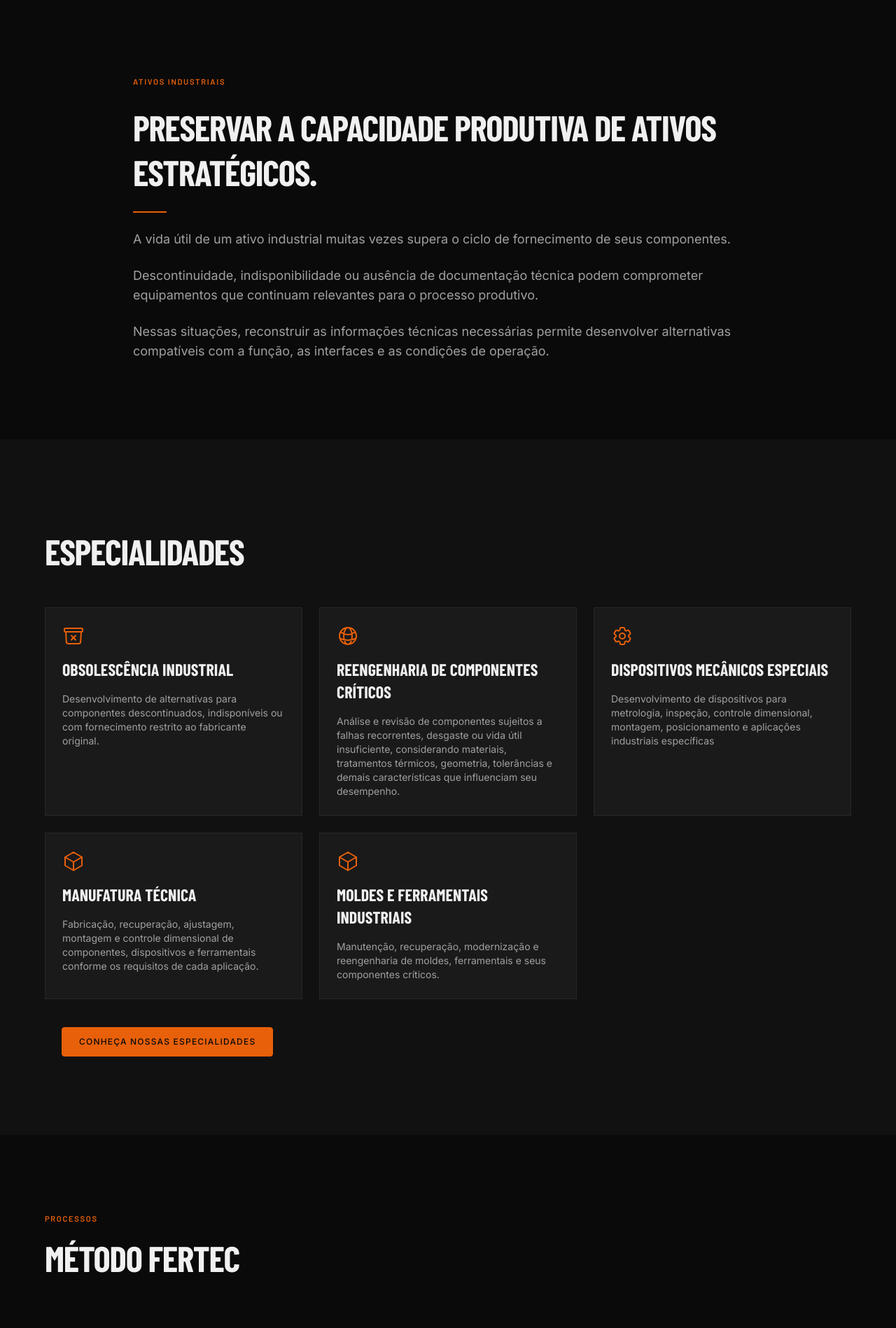
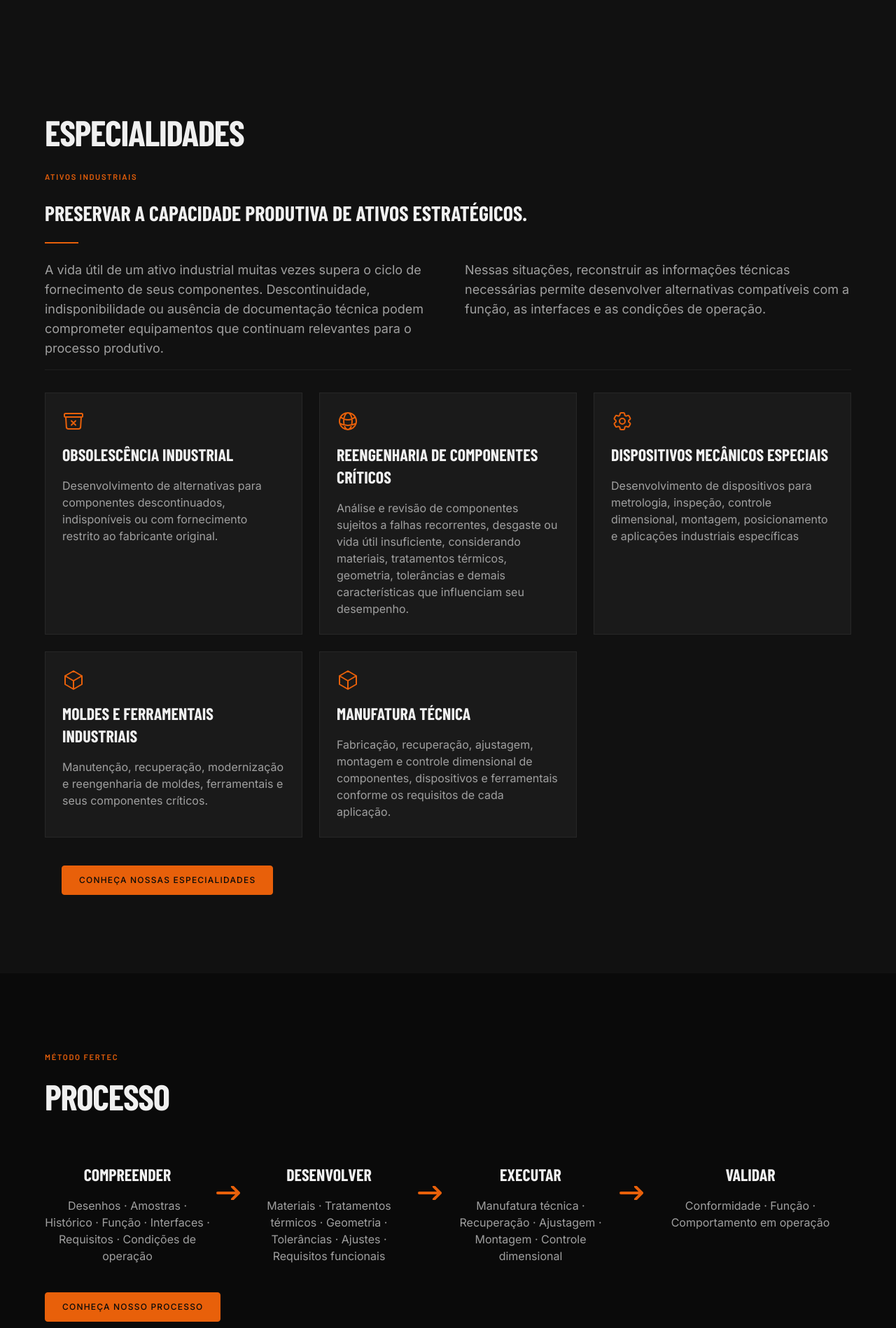
Before and after one commit to pupunha-dev/fertecv2, a Next.js app: page / in a window 1280 px wide. Shown: the part 880-2778 px from the top of the page at 70% size. Built offline with nearby package versions, Linux system fonts and the light colour scheme; a web font is replaced by a local one.

Commit message:
Novas atualizações

```diff
--- a/src/app/page.tsx
+++ b/src/app/page.tsx
@@ -1,5 +1,4 @@
 import HeroSection from "@/components/sections/HeroSection";
-import IndustrialAssetsSection from "@/components/sections/IndustrialAssetsSection";
 import PainPointsSection from "@/components/sections/PainPointsSection";
 import EngineeringSection from "@/components/sections/EngineeringSection";
 import ProcessFlowSection from "@/components/sections/ProcessFlowSection";
@@ -12,7 +11,6 @@
   return (
     <>
       <HeroSection />
-      <IndustrialAssetsSection />
       <PainPointsSection />
       {/* <EngineeringSection /> */}
       <ProcessFlowSection />
--- a/src/components/sections/IndustrialAssetsSection.tsx
+++ /dev/null
@@ -1,52 +0,0 @@
-"use client";
-
-import { motion } from "framer-motion";
-import Eyebrow from "@/components/ui/Eyebrow";
-import SectionTitle from "@/components/ui/SectionTitle";
-import OrangeRule from "@/components/ui/OrangeRule";
-import { fadeInUp, staggerContainer } from "@/lib/animations";
-
-export default function IndustrialAssetsSection() {
-  return (
-    <section className="bg-bg-void px-[clamp(1.5rem,5vw,4rem)] py-[7rem]">
-      <motion.div
-        initial="hidden"
-        whileInView="visible"
-        viewport={{ once: true, amount: 0.2 }}
-        variants={staggerContainer}
-        className="mx-auto flex max-w-[900px] flex-col gap-6"
-      >
-        <motion.div variants={fadeInUp}>
-          <Eyebrow>Ativos Industriais</Eyebrow>
-        </motion.div>
-
-        <motion.div variants={fadeInUp}>
-          <SectionTitle as="h2">
-            Preservar a capacidade produtiva de ativos estratégicos.
-          </SectionTitle>
-        </motion.div>
-
-        <motion.div variants={fadeInUp}>
-          <OrangeRule />
-        </motion.div>
-
-        <motion.p variants={fadeInUp} className="font-sans text-base text-text-secondary sm:text-lg">
-          A vida útil de um ativo industrial muitas vezes supera o ciclo de
-          fornecimento de seus componentes.
-        </motion.p>
-
-        <motion.p variants={fadeInUp} className="font-sans text-base text-text-secondary sm:text-lg">
-          Descontinuidade, indisponibilidade ou ausência de documentação
-          técnica podem comprometer equipamentos que continuam relevantes
-          para o processo produtivo.
-        </motion.p>
-
-        <motion.p variants={fadeInUp} className="font-sans text-base text-text-secondary sm:text-lg">
-          Nessas situações, reconstruir as informações técnicas necessárias
-          permite desenvolver alternativas compatíveis com a função, as
-          interfaces e as condições de operação.
-        </motion.p>
-      </motion.div>
-    </section>
-  );
-}
--- a/src/components/sections/PainPointsSection.tsx
+++ b/src/components/sections/PainPointsSection.tsx
@@ -11,6 +11,7 @@
 } from "@heroicons/react/24/outline";
 import Eyebrow from "@/components/ui/Eyebrow";
 import SectionTitle from "@/components/ui/SectionTitle";
+import OrangeRule from "@/components/ui/OrangeRule";
 import { fadeInUp, staggerContainer } from "@/lib/animations";
 import Button from "../ui/Button";
 
@@ -35,33 +36,58 @@
   },
   {
     icon: CubeIcon,
+    title: "MOLDES E FERRAMENTAIS INDUSTRIAIS",
+    description:
+      "Manutenção, recuperação, modernização e reengenharia de moldes, ferramentais e seus componentes críticos.",
+  },
+  {
+    icon: CubeIcon,
     title: "Manufatura técnica",
     description:
       "Fabricação, recuperação, ajustagem, montagem e controle dimensional de componentes, dispositivos e ferramentais conforme os requisitos de cada aplicação.",
   },
-  {
-    icon: CubeIcon,
-    title: "MOLDES E FERRAMENTAIS INDUSTRIAIS",
-    description:
-      "Manutenção, recuperação, modernização e reengenharia de moldes, ferramentais e seus componentes críticos.",
-  },
+
 ];
 
 export default function PainPointsSection() {
   return (
     <section className="bg-bg-deep px-[clamp(1.5rem,5vw,4rem)] py-[7rem]">
       <div className="mx-auto max-w-[1280px]">
-        {/* <Eyebrow>Desafios da Operação</Eyebrow> */}
-        <SectionTitle as="h2" className="mt-4 max-w-3xl">
-          Especialidades
-        </SectionTitle>
+        <div className="flex flex-col gap-6 border-b border-border-subtle pb-4">
+          <SectionTitle as="h2" className="mt-12 max-w-3xl">
+            Especialidades
+          </SectionTitle>
+
+          <Eyebrow>Ativos Industriais</Eyebrow>
+
+          <h3 className="font-display text-2xl font-bold uppercase text-text-primary sm:text-3xl">
+            Preservar a capacidade produtiva de ativos estratégicos.
+          </h3>
+
+          <OrangeRule />
+
+          <div className="grid grid-cols-1 gap-x-12 gap-y-4 lg:grid-cols-2">
+            <p className="font-sans text-base text-text-secondary sm:text-lg">
+              A vida útil de um ativo industrial muitas vezes supera o ciclo de
+              fornecimento de seus componentes. Descontinuidade, indisponibilidade
+              ou ausência de documentação técnica podem comprometer equipamentos
+              que continuam relevantes para o processo produtivo.
+            </p>
+
+            <p className="font-sans text-base text-text-secondary sm:text-lg">
+              Nessas situações, reconstruir as informações técnicas necessárias
+              permite desenvolver alternativas compatíveis com a função, as
+              interfaces e as condições de operação.
+            </p>
+          </div>
+        </div>
 
         <motion.div
           initial="hidden"
           whileInView="visible"
           viewport={{ once: true, amount: 0.2 }}
           variants={staggerContainer}
-          className="mt-12 grid grid-cols-1 gap-6 sm:grid-cols-2 lg:grid-cols-3"
+          className="mt-8 grid grid-cols-1 gap-6 sm:grid-cols-2 lg:grid-cols-3"
         >
           {PAIN_POINTS.map((item) => (
             <motion.div
@@ -75,7 +101,7 @@
               <h3 className="font-display text-xl font-bold uppercase text-text-primary sm:text-2xl">
                 {item.title}
               </h3>
-              <p className="font-sans text-sm text-text-secondary">{item.description}</p>
+              <p className="font-sans text-base text-text-secondary">{item.description}</p>
             </motion.div>
           ))}
         </motion.div>
--- a/src/components/sections/ProcessFlowSection.tsx
+++ b/src/components/sections/ProcessFlowSection.tsx
@@ -1,8 +1,7 @@
 "use client";
 
-import { useState } from "react";
-import { AnimatePresence, motion } from "framer-motion";
-import { ChevronDownIcon } from "@heroicons/react/24/outline";
+import { motion } from "framer-motion";
+import { ArrowDownIcon } from "@heroicons/react/24/outline";
 import Eyebrow from "@/components/ui/Eyebrow";
 import SectionTitle from "@/components/ui/SectionTitle";
 import { fadeInUp, staggerContainer } from "@/lib/animations";
@@ -36,14 +35,12 @@
 ];
 
 export default function ProcessFlowSection() {
-  const [openIndex, setOpenIndex] = useState(0);
-
   return (
     <section className="bg-bg-void px-[clamp(1.5rem,5vw,4rem)] py-[7rem]">
       <div className="mx-auto max-w-[1280px]">
-        <Eyebrow>PROCESSOS</Eyebrow>
+        <Eyebrow>MÉTODO FERTEC</Eyebrow>
         <SectionTitle as="h2" className="mt-4 max-w-3xl">
-          MÉTODO FERTEC
+          PROCESSO
         </SectionTitle>
 
         {/* Desktop: horizontal steps with connecting arrows */}
@@ -63,17 +60,16 @@
                 variants={fadeInUp}
                 className="flex w-full flex-col items-center gap-4 text-center"
               >
-                <span className="font-mono text-4xl text-orange">{step.number}</span>
-                <h3 className="font-display text-xl font-bold uppercase text-text-primary">
+                <h3 className="font-display text-2xl font-extrabold uppercase text-text-primary">
                   {step.title}
                 </h3>
-                <p className="font-sans text-sm text-text-secondary">{step.description}</p>
+                <p className="font-sans text-base text-text-secondary">{step.description}</p>
               </motion.div>
 
               {index < STEPS.length - 1 && (
                 <motion.svg
                   variants={fadeInUp}
-                  className="mt-7 h-5 w-8 shrink-0 text-orange mx-4"
+                  className="mt-8 h-5 w-9 shrink-0 text-orange mx-2"
                   viewBox="0 0 32 20"
                   fill="none"
                   xmlns="http://www.w3.org/2000/svg"
@@ -82,7 +78,7 @@
                   <path
                     d="M1 10H31M31 10L22 1M31 10L22 19"
                     stroke="currentColor"
-                    strokeWidth="2"
+                    strokeWidth="4"
                     strokeLinecap="round"
                     strokeLinejoin="round"
                   />
@@ -92,54 +88,40 @@
           ))}
         </motion.div>
 
-        {/* Mobile / tablet: vertical accordion */}
-        <div className="mt-12 flex flex-col border-t border-line-rule lg:hidden">
-          {STEPS.map((step, index) => {
-            const isOpen = openIndex === index;
-            return (
-              <div key={step.number} className="border-b border-line-rule">
-                <button
-                  type="button"
-                  onClick={() => setOpenIndex(isOpen ? -1 : index)}
-                  aria-expanded={isOpen}
-                  className="flex w-full items-center justify-between gap-4 py-6 text-left"
-                >
-                  <span className="flex items-center gap-4">
-                    <span className="font-mono text-2xl text-orange">{step.number}</span>
-                    <span className="font-display text-lg font-bold uppercase text-text-primary">
-                      {step.title}
-                    </span>
-                  </span>
-                  <ChevronDownIcon
-                    className={`h-5 w-5 shrink-0 text-text-secondary transition-transform duration-200 ${isOpen ? "rotate-180" : ""
-                      }`}
+        {/* Mobile / tablet: fixed vertical flow */}
+        <motion.div
+          initial="hidden"
+          whileInView="visible"
+          viewport={{ once: true, amount: 0.2 }}
+          variants={staggerContainer}
+          className="mt-12 flex flex-col border-t border-line-rule lg:hidden"
+        >
+          {STEPS.map((step, index) => (
+            <motion.div key={step.number} variants={fadeInUp}>
+              <div className="flex items-center justify-between gap-4 border-b border-line-rule py-6">
+                <div className="flex flex-col gap-2">
+                  <h3 className="font-display text-xl font-extrabold uppercase text-text-primary">
+                    {step.title}
+                  </h3>
+                  <p className="font-sans text-base text-text-secondary">{step.description}</p>
+                </div>
+                {index < STEPS.length - 1 && (
+                  <ArrowDownIcon
+                    className="h-5 w-5 shrink-0 text-orange"
+                    strokeWidth={3}
+                    aria-hidden="true"
                   />
-                </button>
-                <AnimatePresence initial={false}>
-                  {isOpen && (
-                    <motion.div
-                      initial={{ height: 0, opacity: 0 }}
-                      animate={{ height: "auto", opacity: 1 }}
-                      exit={{ height: 0, opacity: 0 }}
-                      transition={{ duration: 0.2 }}
-                      className="overflow-hidden"
-                    >
-                      <p className="pb-6 font-sans text-sm text-text-secondary">
-                        {step.description}
-                      </p>
-                    </motion.div>
-                  )}
-                </AnimatePresence>
+                )}
               </div>
-            );
-          })}
-        </div>
+            </motion.div>
+          ))}
+        </motion.div>
 
         <motion.div
           variants={fadeInUp}
           className="flex flex-col gap-4 pt-2 sm:flex-row sm:items-center mt-8"
         >
-          <Button href="/metodo-fertec" variant="primary">
+          <Button href="/processos" variant="primary">
             CONHEÇA NOSSO PROCESSO
           </Button>
         </motion.div>
--- a/src/components/sections/TechnicalEvaluationSection.tsx
+++ b/src/components/sections/TechnicalEvaluationSection.tsx
@@ -24,7 +24,7 @@
         whileInView="visible"
         viewport={{ once: true, amount: 0.2 }}
         variants={staggerContainer}
-        className="mx-auto flex max-w-[900px] flex-col items-center gap-6 text-center"
+        className="mx-auto flex max-w-[1280px] flex-col gap-6"
       >
         <motion.div variants={fadeInUp}>
           <Eyebrow>Avaliação Técnica</Eyebrow>
```
Also changed, not shown: src/components/sections/AboutSnippetSection.tsx (+5 -2 lines).
